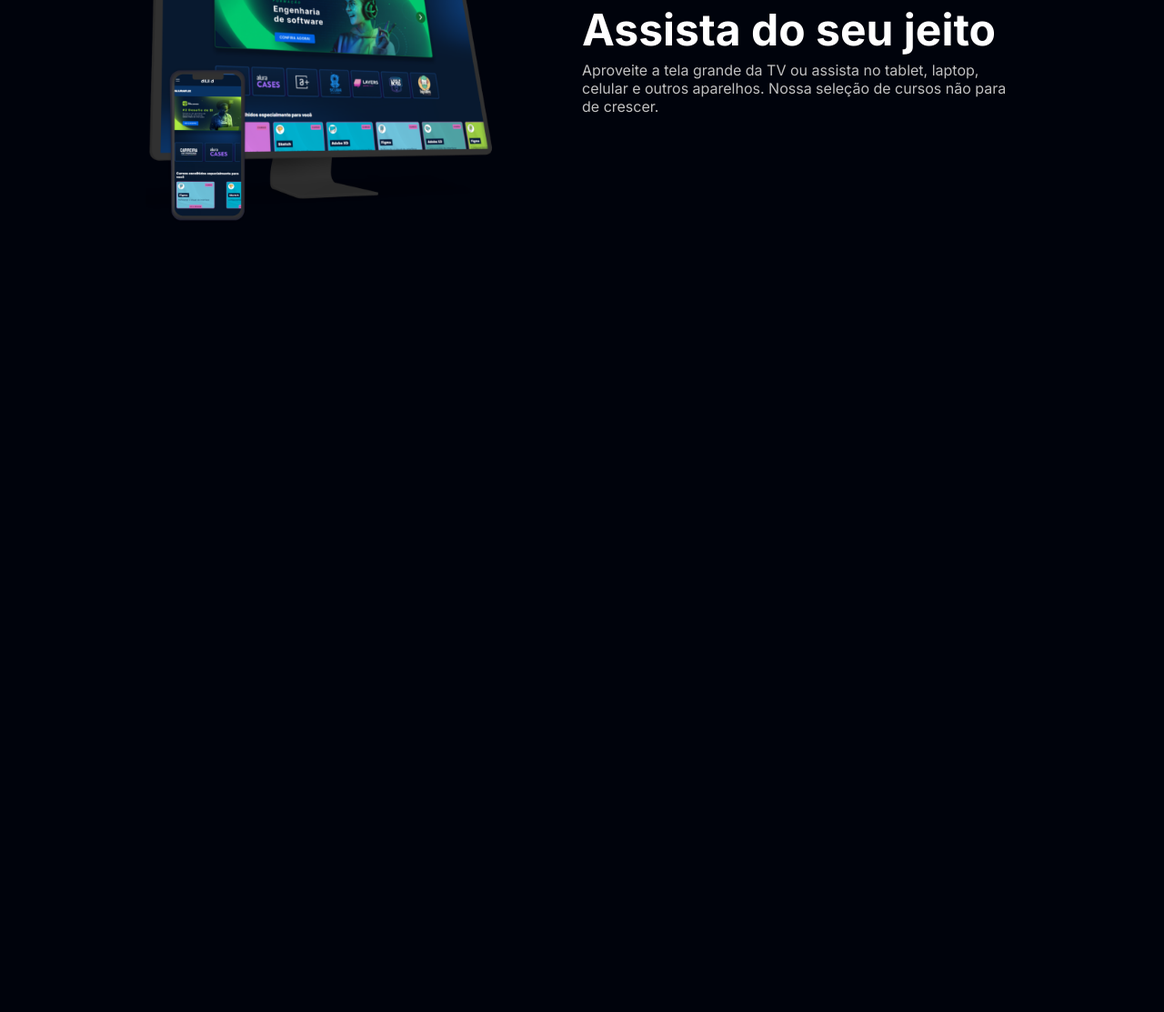
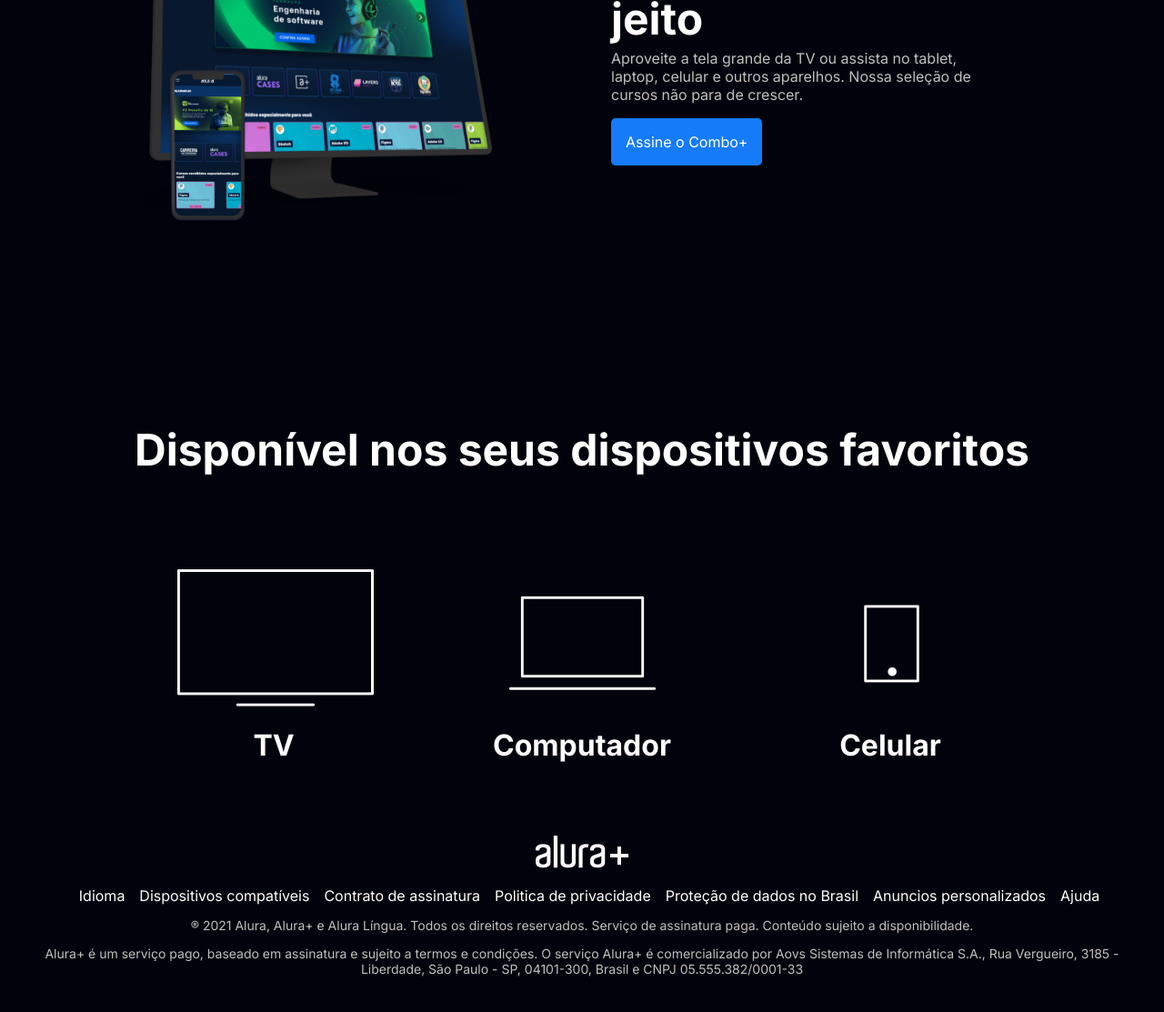
Before and after one commit to Betryz/alura-plus, a plain HTML site: page index.html in a window 1280 px wide. Shown: the part 1135-2248 px from the top of the page at 91% size. Before the commit the page ends 1600 px from the top, so only its background shows below. Drawn offline with Linux system fonts and the light colour scheme.

Commit message:
projeto finalizado

```diff
--- a/index.html
+++ b/index.html
@@ -21,7 +21,7 @@
                 único.
             </h1>
 
-            <img src="Combo.png" alt="O combo+ é a junção do alura+ e o alura língua" class="container__imagem">
+            <img src="img/Combo.png" alt="O combo+ é a junção do alura+ e o alura língua" class="container__imagem">
             <a href="www.alura.com.br" class="container__botao">Assine por 12x de R$ 120,00*</a>
             <a href="www.alura.com.br" class="container__botao botao_secundario">Assinar somente o Alura+</a>
             <p class="container__aviso">*O preço pode variar caso a assinatura seja feita em outros planos.</p>
@@ -29,18 +29,72 @@
     </section>
 
     <section class="container secundario">
-        <img src="Plataformas.png" alt="Um monitor e um celular com a alura plus aberta" class="secundario__imagem">
+        <img src="img/Plataformas.png" alt="Um monitor e um celular com a alura plus aberta" class="secundario__imagem">
         <div class="container__descricao">
             <h2 class="descricao__titulo">Assista do seu jeito</h2>
             <p class="descricao__texto">Aproveite a tela grande da TV ou assista no tablet, laptop, celular e outros
                 aparelhos. Nossa seleção de cursos não para de crescer.</p>
+
+                <a href="www.alura.com.br" class="container__botao secundario__botao">Assine o Combo+</a>
         </div>
+
 
 
 
 </section>
 
 
+<section class="dispositivos">
+    <h2 class="dispositivos__titulo">Disponível nos seus dispositivos favoritos</h2>
+    <ul class="dispositivos__lista">
+        <li>
+            <img src="img/tv.png" alt="Ícone de televisão">
+            <h3 class="lista__item">TV</h3>
+        </li>
+        <li>
+            <img src="img/computador.png" alt="Ícone de computador">
+            <h3 class="lista__item">Computador</h3>
+        </li>
+        <li>
+            <img src="img/celular.png" alt="Ícone de celular">
+            <h3 class="lista__item">Celular</h3>
+        </li>
+    </ul>
+</section>
+
+
+
+
+<footer class="rodape">
+    <img src="img/Logo.png" alt="Alura+" class="rodape__logo">
+    <ul class="rodape__lista">
+        <li class="lista__link">
+            <a href="#">Idioma</a>
+        </li>
+        <li class="lista__link">
+            <a href="#">Dispositivos compatíveis</a>
+        </li>
+        <li class="lista__link">
+            <a href="#">Contrato de assinatura</a>
+        </li>
+        <li class="lista__link">
+            <a href="#">Politica de privacidade</a>
+        </li>
+        <li class="lista__link">
+            <a href="#">Proteção de dados no Brasil</a>
+        </li>
+        <li class="lista__link">
+            <a href="#">Anuncios personalizados</a>
+        </li>
+        <li class="lista__link">
+            <a href="#">Ajuda</a>
+        </li>
+    </ul>
+    <p class="rodape__texto">® 2021 Alura, Alura+ e Alura Língua. Todos os direitos reservados. Serviço de assinatura paga. Conteúdo sujeito a disponibilidade.</p>
+    <p class="rodape__texto">Alura+ é um serviço pago, baseado em assinatura e sujeito a termos e condições. O serviço Alura+ é comercializado por Aovs Sistemas de Informática S.A., Rua Vergueiro, 3185 - Liberdade, São Paulo - SP, 04101-300, Brasil e CNPJ 05.555.382/0001-33</p>
+</footer>
+
+
 </body>
 
 </html>
--- a/styles.css
+++ b/styles.css
@@ -20,7 +20,7 @@ body {
 }
 
 .principal {
-    background-image: url("Background.png");
+    background-image: url("img/Background.png");
     background-repeat: no-repeat;
     background-size: contain;
     align-items: center;
@@ -76,3 +76,72 @@ body {
 .descricao__texto {
     color: var(--cinza-secundario);
 }
+.secundario__botao {
+    display: inline-block;
+    margin-top: 1em;
+}
+.container__descricao {
+    padding: 2em;
+}
+.dispositivos__lista {
+    display: flex;
+    justify-content: center;
+    list-style-type: none;
+    margin: 5em 0;
+}
+.dispositivos {
+    text-align: center;
+}
+.dispositivos__titulo {
+    font-size: 48px;
+    color: var(--branco-principal);
+}
+
+.lista__item {
+    font-size: 32px;
+    color: var(--branco-principal);
+}
+.rodape__lista {
+    display: flex;
+    justify-content: center;
+    list-style-type: none;
+    margin-top: 1em;
+}
+
+.lista__link a{
+    text-decoration: none;
+    color: var(--branco-principal);
+    margin-left: 1em;
+}
+.rodape__texto {
+    margin: 1em 0;
+    color: var(--cinza-secundario);
+    font-size: 14px;
+}
+
+.rodape {
+    text-align: center;
+    margin: 5em 3em;
+}
+
+.lista__link a:hover {
+    color: var(--botao-azul);
+}
+
+.lista__link a:active {
+    color: purple;
+}
+
+:root {
+    --branco-principal: #FFFFFF;
+    --cinza-secundario: #C0C0C0;
+    --botao-azul: #167BF7;
+    --cor-de-fundo: #00030C;
+    --fonte-principal: 'Inter';
+    --botao-azul-efeito: #3c92fa;
+}
+
+.container__botao:hover {
+    background-color: var(--botao-azul-efeito);
+    color: var(--cor-de-fundo);
+}
```
Also changed, not shown: img/Background.png (renamed from Background.png), img/Combo.png (renamed from Combo.png), img/Logo.png (added), img/Notebook.png (renamed from Notebook.png), img/Plataformas.png (renamed from Plataformas.png), img/Telas.png (renamed from Telas.png), img/celular.png (added), img/computador.png (added), img/tv.png (added).
